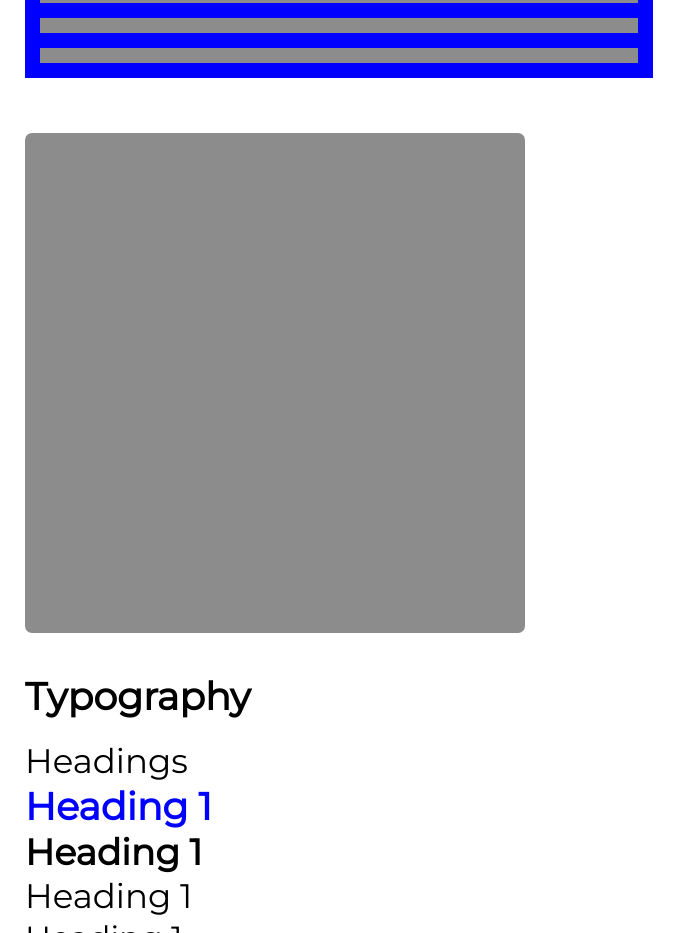
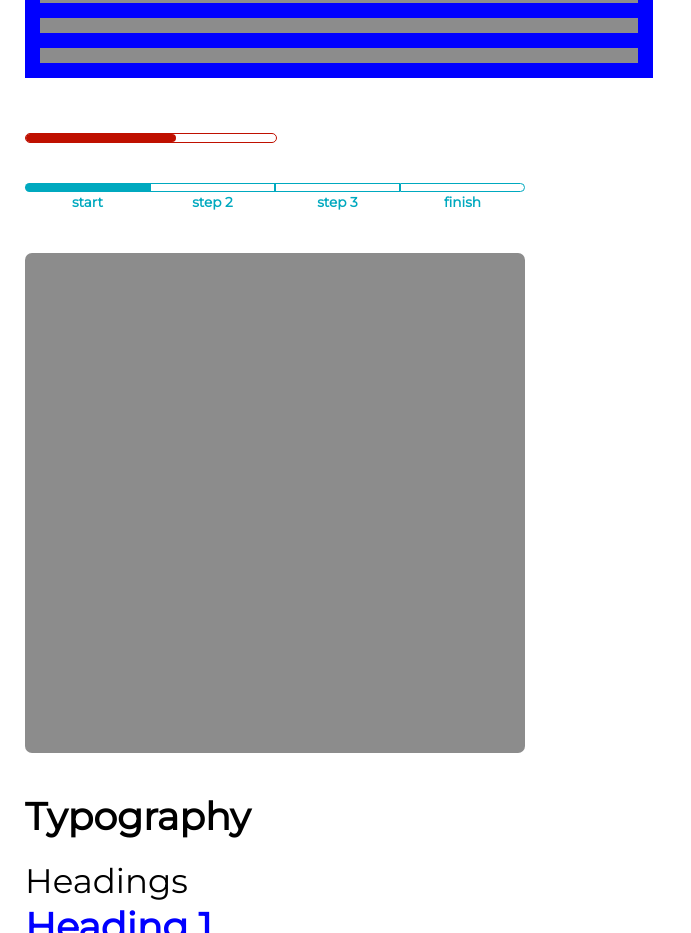
Before and after one commit to jminterwebs/jmdesign, a React (Create React App) app: page / in a window 1280 px wide. Shown: the part 1020-1953 px from the top of the page, without its empty margins (0-691 px from the left). Built offline with nearby package versions, Linux system fonts and the light colour scheme; a web font is replaced by a local one.

Commit message:
progressbars done

```diff
--- a/src/components/App.js
+++ b/src/components/App.js
@@ -12,6 +12,8 @@ import Checkbox from 'components/form/Checkbox';
 import FormError from 'components/form/FormError';
 import SkeletonFill from 'components/skeleton/SkeletonFill';
 import SkeletonLine from 'components/skeleton/SkeletonLine';
+import ProgessBar from 'components/progressBar/ProgressBar';
+import SegmentedBar from 'components/progressBar/SegmentedBar';
 import Dropdown from 'components/form/Dropdown';
 import RadioGroup from 'components/form/RadioGroup';
 import Avatar from 'components/avatar/Avatar';
@@ -165,6 +167,35 @@ export default function App() {
       </div>
       <br />
       <br />
+      <ProgessBar barWidth="250px" type="danger" steps={5} currentStep={3} />
+      <br />
+      <br />
+      <SegmentedBar
+        segments={[
+          {
+            name: 'start',
+            type: 'info',
+            active: 'active'
+          },
+          {
+            name: 'step 2',
+            type: 'info',
+            active: 'inactive'
+          },
+          {
+            name: 'step 3',
+            type: 'info',
+            active: 'inactive'
+          },
+          {
+            name: 'finish',
+            type: 'info',
+            active: 'inactive'
+          }
+        ]}
+      />
+      <br />
+      <br />
       <SkeletonFill width="500px" height="500px" />
       <br />
       <br />
--- /dev/null
+++ b/src/components/progressBar/ProgressBar.js
@@ -0,0 +1,37 @@
+import React from 'react';
+import PropTypes from 'prop-types';
+
+import './progressBar.scss';
+
+export default function ProgressBar(props) {
+  const { barWidth, steps, currentStep, type } = props;
+
+  const progressDone = `${(currentStep / steps) * 100}%`;
+
+  const fullBarStyle = {
+    width: barWidth
+  };
+
+  const styles = {
+    width: progressDone
+  };
+
+  return (
+    <div className={`progressBar-style ${type}-bar `} style={fullBarStyle}>
+      <div style={styles} className={`${type}-bar`} />
+    </div>
+  );
+}
+
+ProgressBar.propTypes = {
+  barWidth: PropTypes.string,
+  steps: PropTypes.number.isRequired,
+  currentStep: PropTypes.number.isRequired,
+
+  type: PropTypes.string
+};
+
+ProgressBar.defaultProps = {
+  barWidth: '100%',
+  type: 'info'
+};
--- /dev/null
+++ b/src/components/progressBar/SegmentedBar.js
@@ -0,0 +1,31 @@
+import React from 'react';
+import PropTypes from 'prop-types';
+
+import SubLabel from '../typography/SubLabel';
+
+import './progressBar.scss';
+
+export default function SegmentedBar(props) {
+  const { segments } = props;
+
+  return (
+    <div className="segmentedbar-style">
+      {segments.map(segment => {
+        return (
+          <div className="segment-container">
+            <div className={`${segment.active} ${segment.type}-segment`} />
+            <SubLabel subLabel={segment.name} labelColor={segment.type} />
+          </div>
+        );
+      })}
+    </div>
+  );
+}
+
+SegmentedBar.propTypes = {
+  segments: PropTypes.shape({
+    name: PropTypes.string,
+    active: PropTypes.string.isRequired,
+    type: PropTypes.string
+  }).isRequired
+};
--- /dev/null
+++ b/src/components/progressBar/progressBar.scss
@@ -0,0 +1,114 @@
+@import '../../styles/scss/colors.scss';
+
+.progressBar-style {
+  width: 100%;
+  height: 0.5em;
+  border-radius: 5px;
+  &.warning-bar {
+    border: $warning-color solid 1px;
+  }
+  &.info-bar {
+    border: $info-color solid 1px;
+  }
+  &.success-bar {
+    border: $success-color solid 1px;
+  }
+  &.primary-bar {
+    border: $primary-color solid 1px;
+  }
+  &.secondary-bar {
+    border: $secondary-color solid 1px;
+  }
+  &.danger-bar {
+    border: $danger-color solid 1px;
+  }
+  div {
+    height: 0.5em;
+    border-radius: 5px;
+    &.warning-bar {
+      background: $warning-color;
+    }
+    &.info-bar {
+      background: $info-color;
+    }
+    &.success-bar {
+      background: $success-color;
+    }
+    &.primary-bar {
+      background: $primary-color;
+    }
+    &.secondary-bar {
+      background: $secondary-color;
+    }
+    &.danger-bar {
+      background: $danger-color;
+    }
+  }
+}
+
+.segmentedbar-style {
+  display: flex;
+  width: 500px;
+  justify-content: space-between;
+
+  .segment-container {
+    display: flex;
+    flex-flow: column;
+    align-items: center;
+    &:first-child {
+      div {
+        border-top-left-radius: 15px;
+        border-bottom-left-radius: 15px;
+      }
+    }
+    &:last-child {
+      div {
+        border-top-right-radius: 15px;
+        border-bottom-right-radius: 15px;
+      }
+    }
+  }
+
+  div {
+    width: -webkit-fill-available;
+    height: 30px;
+
+    &.warning-segment.inactive {
+      border: $warning-color solid 1px;
+    }
+    &.info-segment.inactive {
+      border: $info-color solid 1px;
+    }
+    &.success-segment.inactive {
+      border: $success-color solid 1px;
+    }
+    &.primary-segment.inactive {
+      border: $primary-color solid 1px;
+    }
+    &.secondary-segment.inactive {
+      border: $secondary-color solid 1px;
+    }
+    &.danger-segment.inactive {
+      border: $danger-color solid 1px;
+    }
+
+    &.warning-segment.active {
+      background: $warning-color;
+    }
+    &.info-segment.active {
+      background: $info-color;
+    }
+    &.success-segment.active {
+      background: $success-color;
+    }
+    &.primary-segment.active {
+      background: $primary-color;
+    }
+    &.secondary-segment.active {
+      background: $secondary-color;
+    }
+    &.danger-segment.active {
+      background: $danger-color;
+    }
+  }
+}
```
Also changed, not shown: 1 other file (tests, documents, lock files or other folders).
